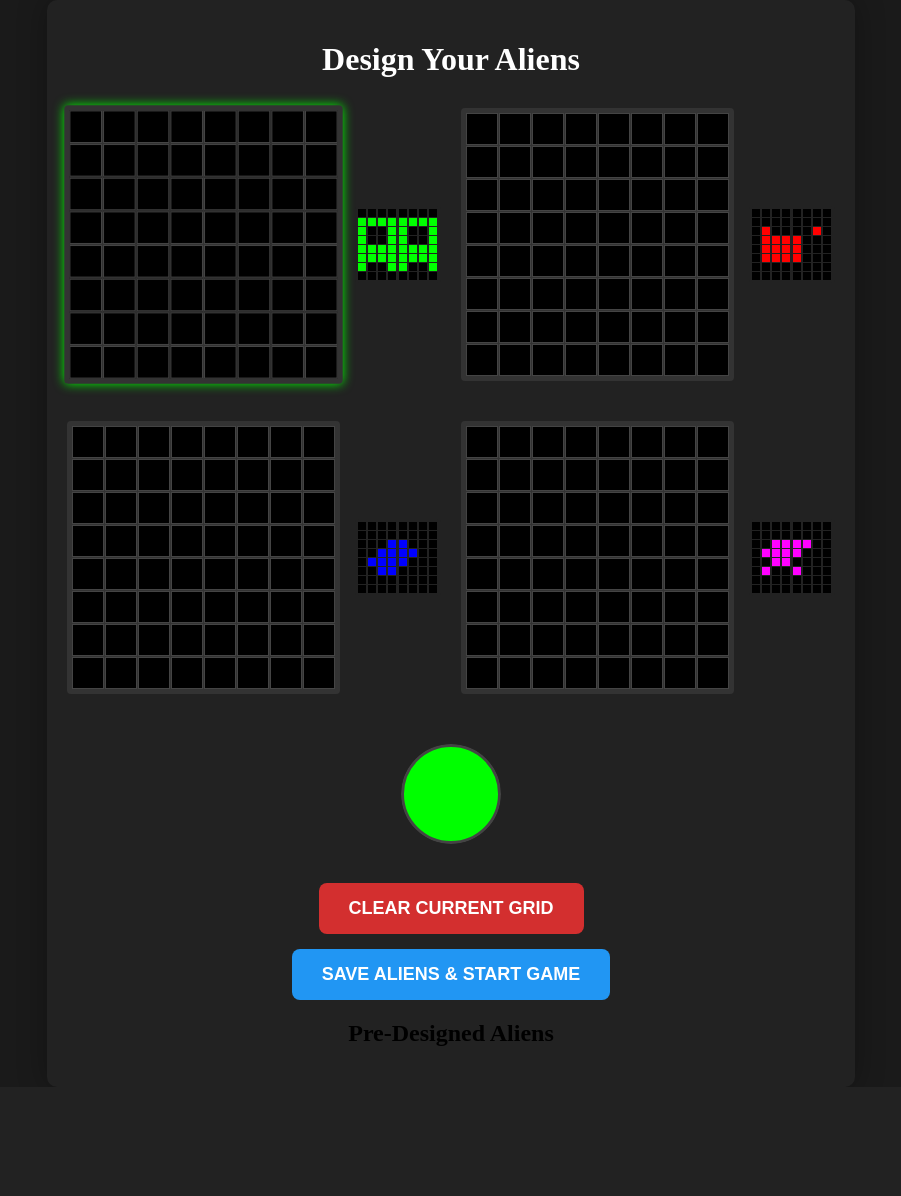
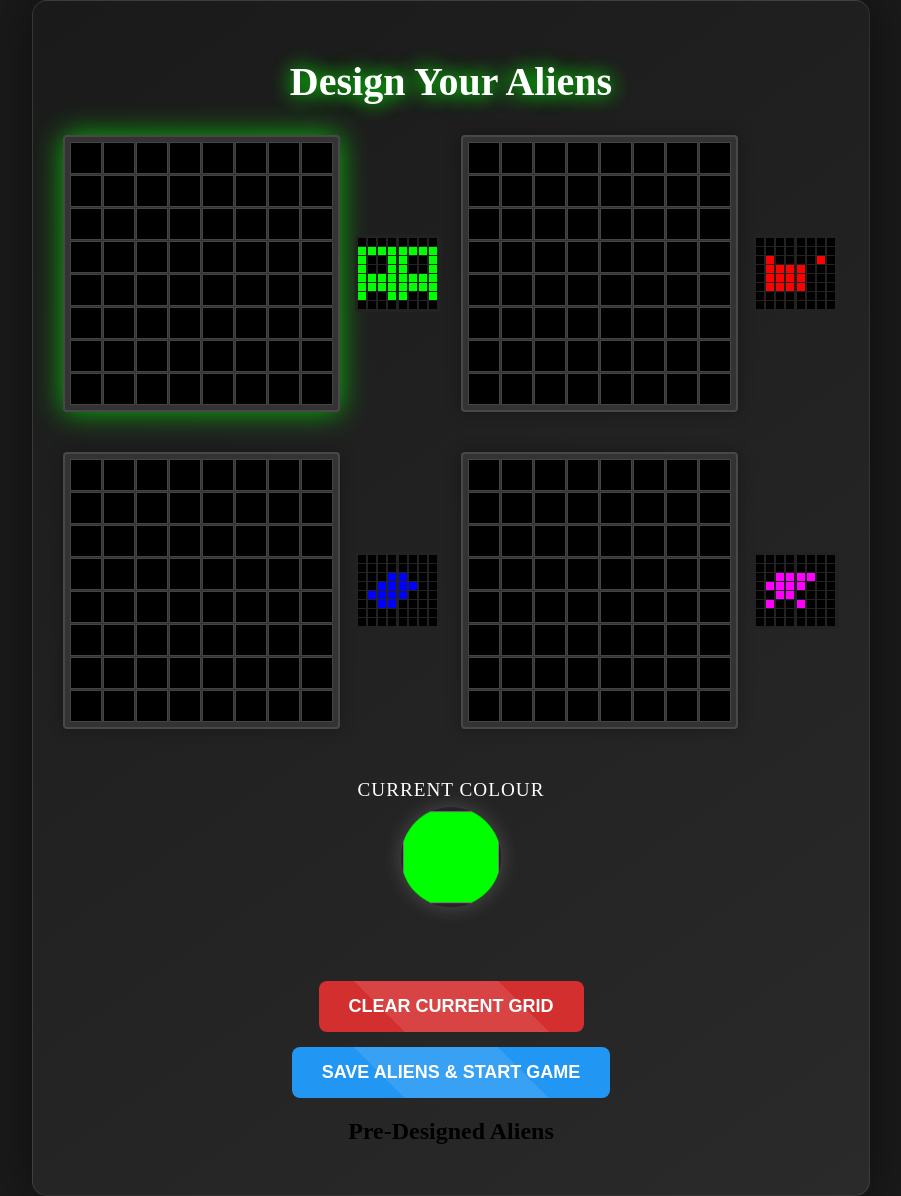
Before and after one commit to DanDon01/custom_invaders, a Flask app: page /designer in a window 1280 px wide. Shown: the whole page, without its empty margins (189-1090 px from the left). Before the commit the page ends 1046 px from the top, so only its background shows below. Run offline with Flask 3, Linux system fonts and the light colour scheme.

Commit message:
desing improvements

```diff
--- a/templates/designer.html
+++ b/templates/designer.html
@@ -16,16 +16,30 @@
         .container {
             max-width: 800px;
             margin: 0 auto;
-            padding: 20px;
-            background: #222;
-            border-radius: 10px;
-            box-shadow: 0 0 30px rgba(0, 0, 0, 0.3);
+            padding: 30px;
+            background: linear-gradient(145deg, #1a1a1a, #2a2a2a);
+            border-radius: 15px;
+            box-shadow: 0 0 50px rgba(0, 0, 0, 0.5);
+            border: 1px solid rgba(255, 255, 255, 0.1);
         }
 
         h1 {
             color: white;
             text-align: center;
             margin-bottom: 30px;
+            font-size: 2.5em;
+            text-shadow: 0 0 10px rgba(0, 255, 0, 0.5);
+            animation: glow 2s ease-in-out infinite alternate;
+        }
+
+        @keyframes glow {
+            from {
+                text-shadow: 0 0 10px rgba(0, 255, 0, 0.5);
+            }
+            to {
+                text-shadow: 0 0 20px rgba(0, 255, 0, 0.8),
+                             0 0 30px rgba(0, 255, 0, 0.6);
+            }
         }
 
         .controls {
@@ -36,8 +50,36 @@
             margin-top: 30px;
         }
 
+        .color-picker-container {
+            display: flex;
+            flex-direction: column;
+            align-items: center;
+            gap: 10px;
+            margin-bottom: 30px;
+        }
+
+        .color-picker-label {
+            color: white;
+            font-size: 1.2em;
+            text-align: center;
+            margin-bottom: 5px;
+            text-transform: uppercase;
+            letter-spacing: 1px;
+        }
+
         .color-picker {
+            position: relative;
             margin-bottom: 20px;
+            animation: bounce 2s infinite;
+        }
+
+        @keyframes bounce {
+            0%, 100% {
+                transform: translateY(0);
+            }
+            50% {
+                transform: translateY(-10px);
+            }
         }
 
         #colorPicker {
@@ -48,16 +90,30 @@
             border-radius: 50%;
             cursor: pointer;
             background: transparent;
+            transition: transform 0.3s ease;
+            box-shadow: 0 0 20px rgba(255, 255, 255, 0.2);
         }
 
-        #colorPicker::-webkit-color-swatch-wrapper {
-            padding: 0;
-            border-radius: 50%;
+        #colorPicker:hover {
+            transform: scale(1.1);
+            box-shadow: 0 0 30px rgba(255, 255, 255, 0.4);
         }
 
-        #colorPicker::-webkit-color-swatch {
-            border: 3px solid #444;
-            border-radius: 50%;
+        .click-hint {
+            position: absolute;
+            top: -25px;
+            left: 50%;
+            transform: translateX(-50%);
+            color: #fff;
+            font-size: 0.9em;
+            opacity: 0;
+            transition: opacity 0.3s ease;
+            white-space: nowrap;
+            text-shadow: 0 0 5px rgba(0, 0, 0, 0.5);
+        }
+
+        .color-picker:hover .click-hint {
+            opacity: 1;
         }
 
         button {
@@ -71,6 +127,24 @@
             color: white;
             text-transform: uppercase;
             font-weight: bold;
+            position: relative;
+            overflow: hidden;
+        }
+
+        button::after {
+            content: '';
+            position: absolute;
+            top: -50%;
+            left: -50%;
+            width: 200%;
+            height: 200%;
+            background: rgba(255, 255, 255, 0.1);
+            transform: rotate(45deg);
+            transition: transform 0.3s ease;
+        }
+
+        button:hover::after {
+            transform: rotate(45deg) translate(50%, 50%);
         }
 
         #clear-btn {
@@ -137,6 +211,8 @@
             padding: 5px;
             border-radius: 4px;
             transition: all 0.3s ease;
+            border: 2px solid rgba(255, 255, 255, 0.1);
+            box-shadow: 0 0 15px rgba(0, 0, 0, 0.3);
         }
 
         .cell {
@@ -148,8 +224,20 @@
         }
 
         .selected-grid {
-            box-shadow: 0 0 10px #00ff00;
-            transform: scale(1.02);
+            box-shadow: 0 0 20px rgba(0, 255, 0, 0.5);
+            animation: selectedPulse 2s infinite;
+        }
+
+        @keyframes selectedPulse {
+            0% {
+                box-shadow: 0 0 20px rgba(0, 255, 0, 0.5);
+            }
+            50% {
+                box-shadow: 0 0 30px rgba(0, 255, 0, 0.7);
+            }
+            100% {
+                box-shadow: 0 0 20px rgba(0, 255, 0, 0.5);
+            }
         }
 
         .grid:hover {
@@ -218,8 +306,12 @@
                 <!-- 4 grids will be generated here -->
             </div>
             <div class="controls">
-                <div class="color-picker">
-                    <input type="color" id="colorPicker" value="#00ff00">
+                <div class="color-picker-container">
+                    <div class="color-picker-label">Current Colour</div>
+                    <div class="color-picker">
+                        <div class="click-hint">Click to change color!</div>
+                        <input type="color" id="colorPicker" value="#00ff00">
+                    </div>
                 </div>
                 <button id="clear-btn">Clear Current Grid</button>
                 <button id="save-aliens">Save Aliens & Start Game</button>
```
